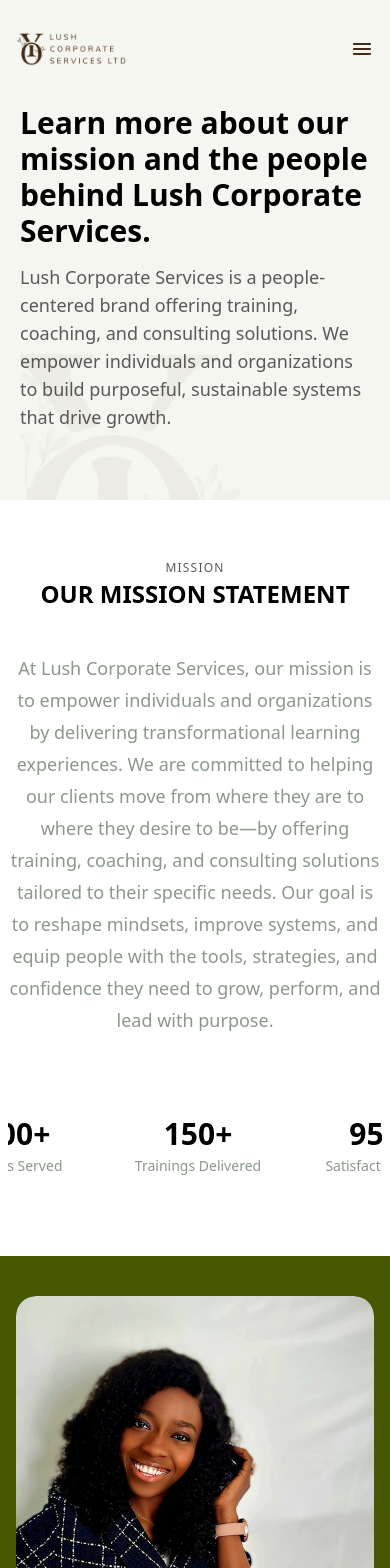
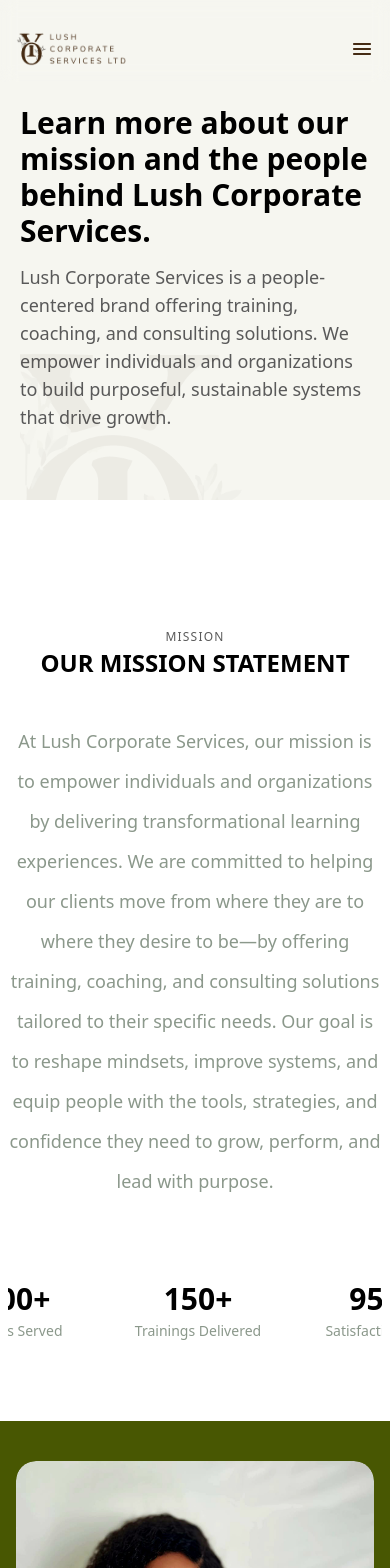
Before and after one commit to AChris-T/Lush, a Next.js app: page /about in a window 390 px wide. Shown: the top 1568 px of the page. Built offline with nearby package versions, Linux system fonts and the light colour scheme.

Commit message:
fix:name testimonial

```diff
--- a/src/components/Mission.jsx
+++ b/src/components/Mission.jsx
@@ -1,44 +1,15 @@
-'use client';
 import React from 'react';
-import { motion } from 'framer-motion';
-
-const fadeInUp = {
-  initial: { opacity: 0, y: 30 },
-  animate: {
-    opacity: 1,
-    y: 0,
-    transition: {
-      duration: 0.8,
-      ease: 'easeOut',
-    },
-  },
-};
 
 export default function Mission() {
   return (
-    <motion.div
-      className="px-2 lg:px-[128px] pt-[60px] flex flex-col items-center"
-      initial="initial"
-      whileInView="animate"
-      viewport={{ once: true }}
-      variants={fadeInUp}
-    >
-      <motion.h3
-        className="text-gray-100 tracking-widest uppercase text-xs"
-        variants={fadeInUp}
-      >
+    <div className=" px-2 lg:px-[128px] pt-[129px] flex flex-col items-center">
+      <h3 className="text-gray-100 tracking-widest uppercase text-xs ">
         Mission
-      </motion.h3>
-      <motion.h3
-        className="text-[24px] md:text-[32px] font-bold uppercase"
-        variants={fadeInUp}
-      >
+      </h3>
+      <h3 className="text-[24px] md:text-[32px] font-bold uppercase">
         Our Mission Statement{' '}
-      </motion.h3>
-      <motion.h3
-        className="mt-10 text-center text-green-100 text-lg md:text-2xl leading-8 md:leading-10"
-        variants={fadeInUp}
-      >
+      </h3>
+      <h3 className="mt-10 text-center text-green-100 text-lg md:text-2xl leading-10">
         At Lush Corporate Services, our mission is to empower individuals and
         organizations by delivering transformational learning experiences. We
         are committed to helping our clients move from where{' '}
@@ -50,7 +21,7 @@
         confidence they need to grow, perform, and lead with{' '}
         <br className="hidden lg:flex" />
         purpose.
-      </motion.h3>
-    </motion.div>
+      </h3>
+    </div>
   );
 }
--- a/src/components/Testimonies.jsx
+++ b/src/components/Testimonies.jsx
@@ -16,7 +16,7 @@
     id: 2,
     name: 'David K.',
     role: 'HR Lead, CoreBridge Consulting',
-    text: `Working with Adedolapo was a turning point for our leadership team. Her coaching sessions brought clarity and helped us define new strategic direction.`,
+    text: `Working with Yemi was a turning point for our leadership team. Her coaching sessions brought clarity and helped us define new strategic direction.`,
   },
   {
     id: 3,
```
